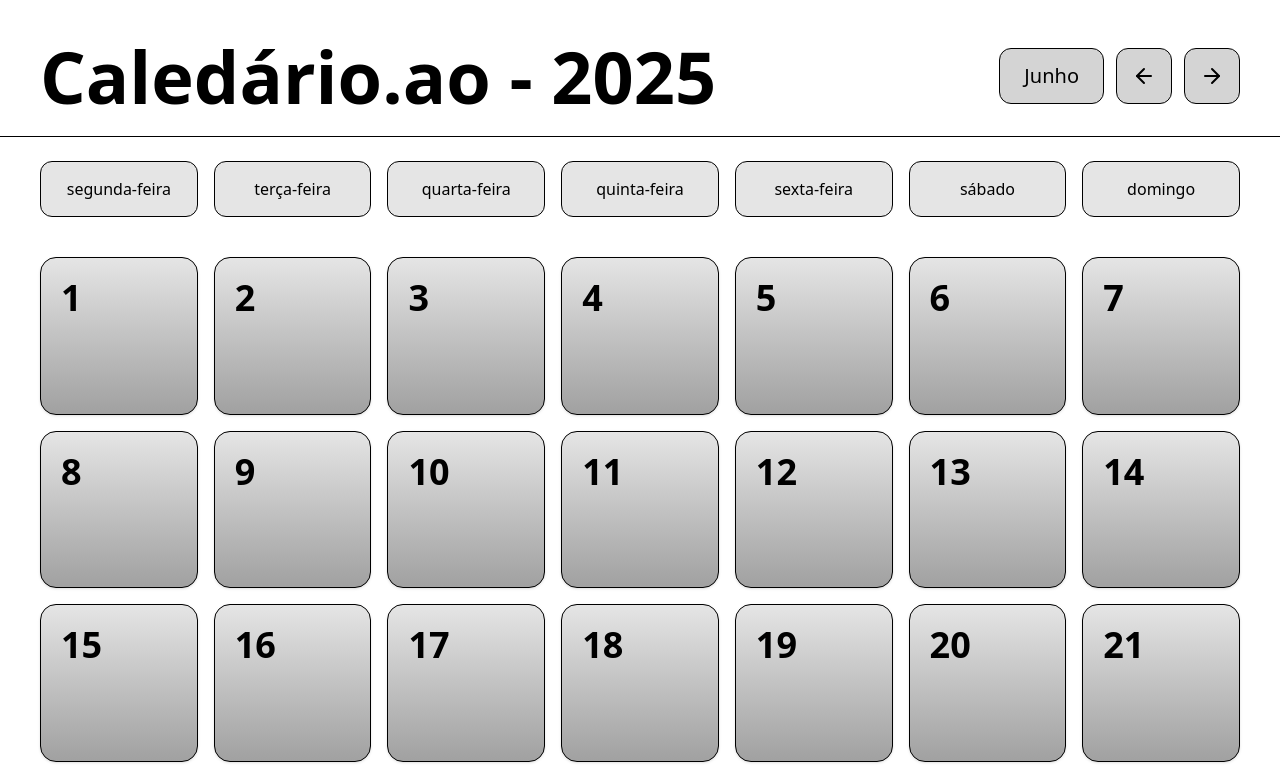
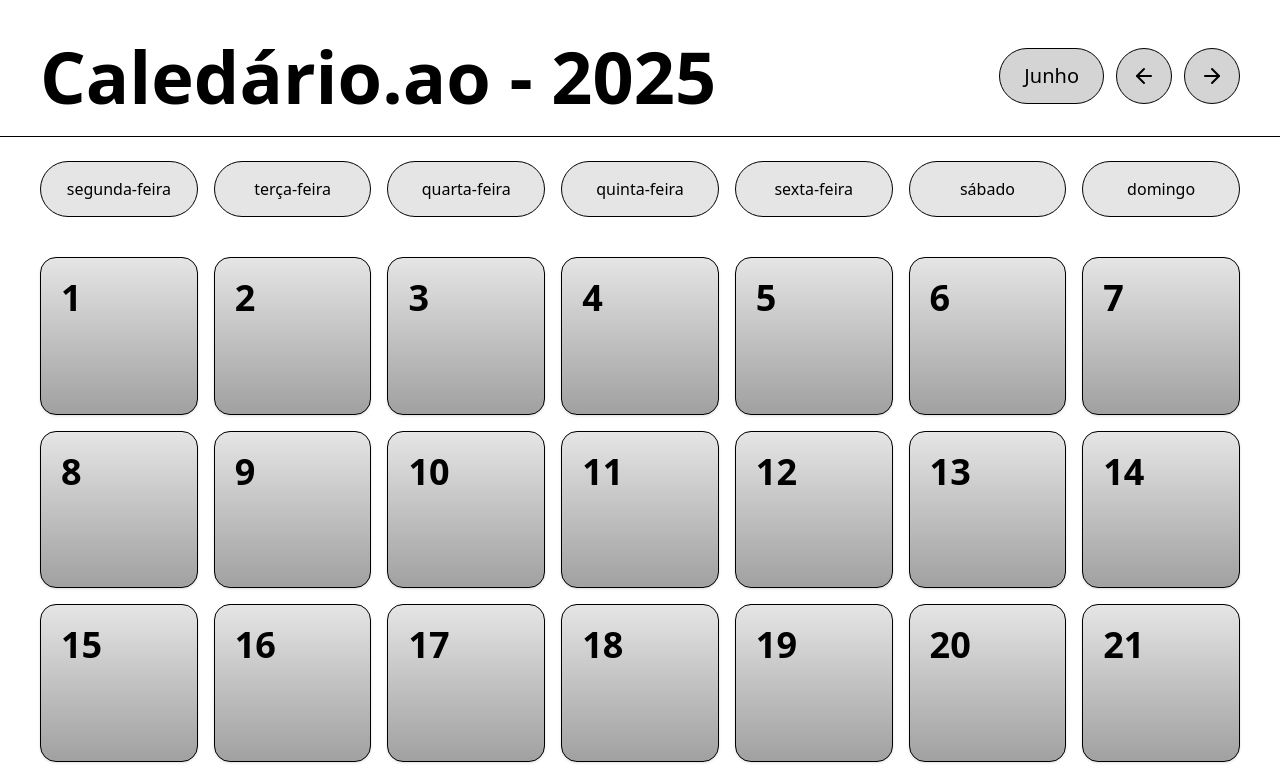
Before and after one commit to TheKitumba/calendar.ao, a React (Vite) app: page / in a window 1280 px wide. Shown: the top 776 px of the page. Built offline with nearby package versions, Linux system fonts and the light colour scheme.

Commit message:
feat: round corners

```diff
--- a/src/components/calendar.tsx
+++ b/src/components/calendar.tsx
@@ -47,20 +47,20 @@ export function Calendar() {
           Caledário.ao - {date.getFullYear()}
         </h1>
         <div className="flex items-center justify-between gap-3">
-          <button className="text-xl capitalize cursor-pointer h-14 flex items-center justify-center bg-neutral-300 px-6 border rounded-xl">
+          <button className="text-xl capitalize cursor-pointer h-14 flex items-center justify-center bg-neutral-300 px-6 border rounded-full">
             {format(date, "MMMM", {
               locale: pt,
             })}
           </button>
           <button
             onClick={handlePrevMonth}
-            className="size-14 bg-neutral-300 flex items-center justify-center rounded-xl border cursor-pointer"
+            className="size-14 bg-neutral-300 flex items-center justify-center rounded-full border cursor-pointer"
           >
             <ArrowLeft />
           </button>
           <button
             onClick={handleNextMonth}
-            className="size-14 bg-neutral-300 flex items-center justify-center rounded-xl border cursor-pointer"
+            className="size-14 bg-neutral-300 flex items-center justify-center rounded-full border cursor-pointer"
           >
             <ArrowRight />
           </button>
@@ -71,7 +71,7 @@ export function Calendar() {
       <div>
         <div className="grid grid-cols-7 border-collapse gap-4 px-3 md:px-10 pb-10">
           {daysOfTheWeek.map((item) => (
-            <button className="w-full bg-neutral-200 border rounded-xl h-14">
+            <button className="w-full bg-neutral-200 border rounded-full h-14">
               {item}
             </button>
           ))}
```
